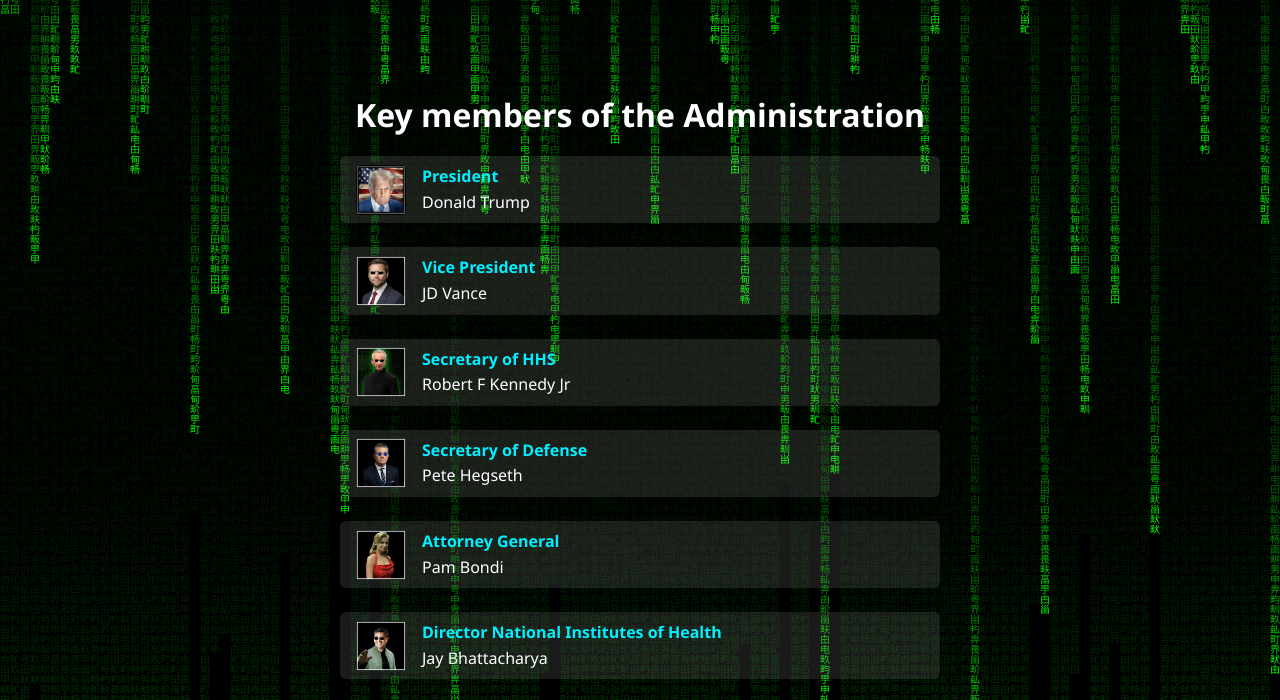
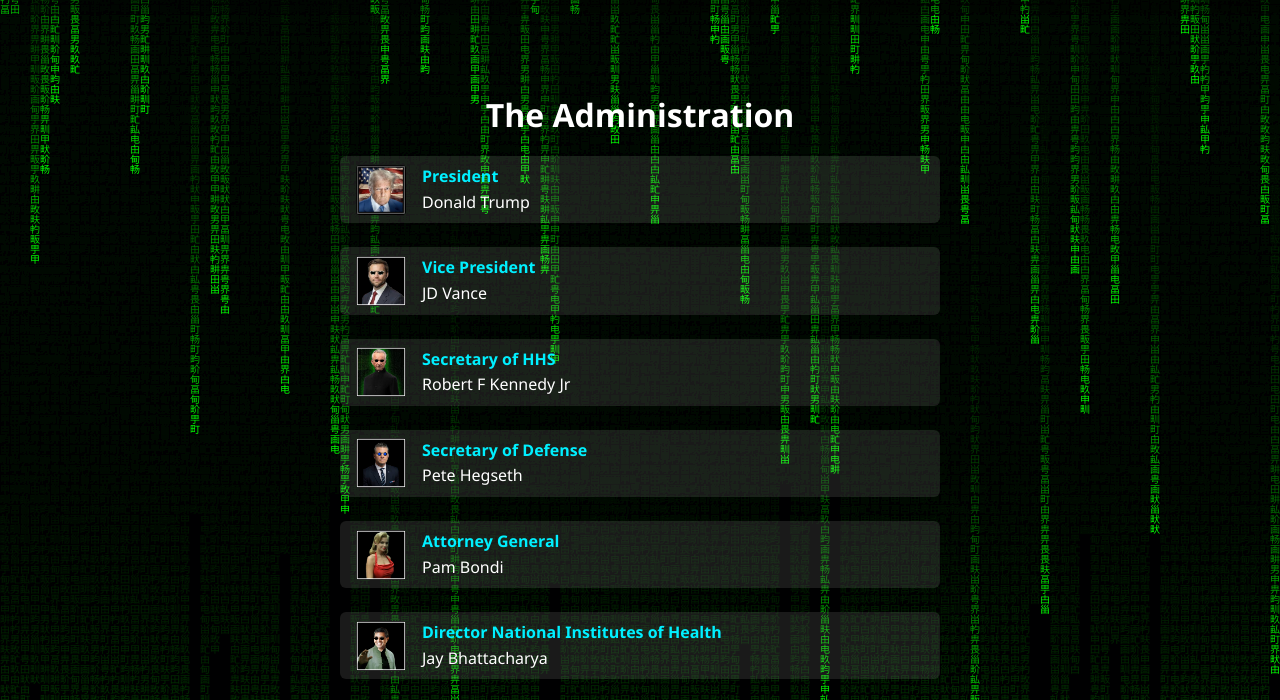
Before and after one commit to FotiosMpouris/Matrix-Website-Template, a plain HTML site: page team.html in a window 1280 px wide. Shown: the part 67-767 px from the top of the page. Drawn offline with Linux system fonts and the light colour scheme.

Commit message:
Update team.html

```diff
--- a/team.html
+++ b/team.html
@@ -100,7 +100,7 @@
   </div>
 
   <section class="section team-section">
-    <h1 style="color:#fff; font-size:2rem; margin-bottom:1rem;">Key members of the Administration</h1>
+    <h1 style="color:#fff; font-size:2rem; margin-bottom:1rem;">The Administration</h1>
 
     <div class="team-list">
       <!-- 1. President Donald Trump -->
```
